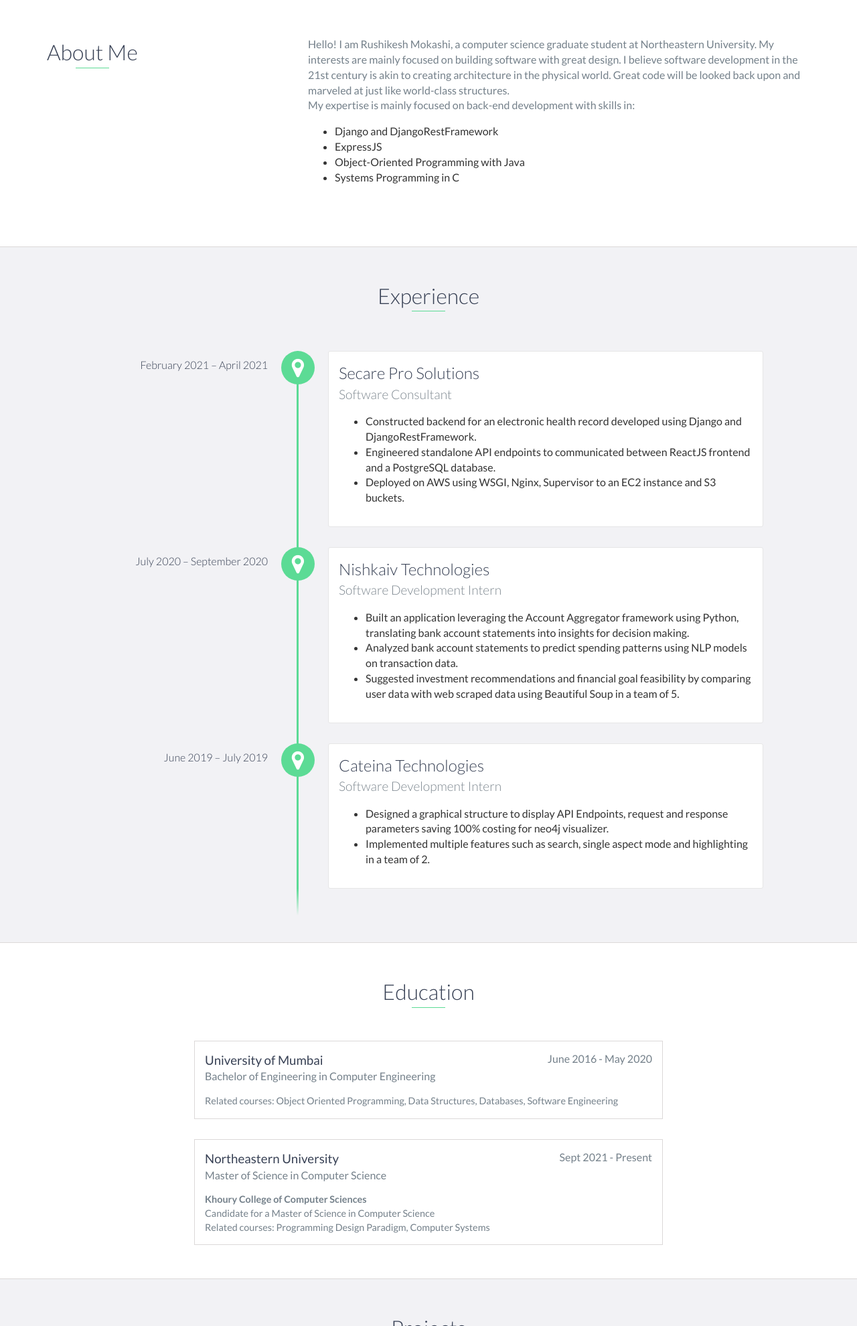
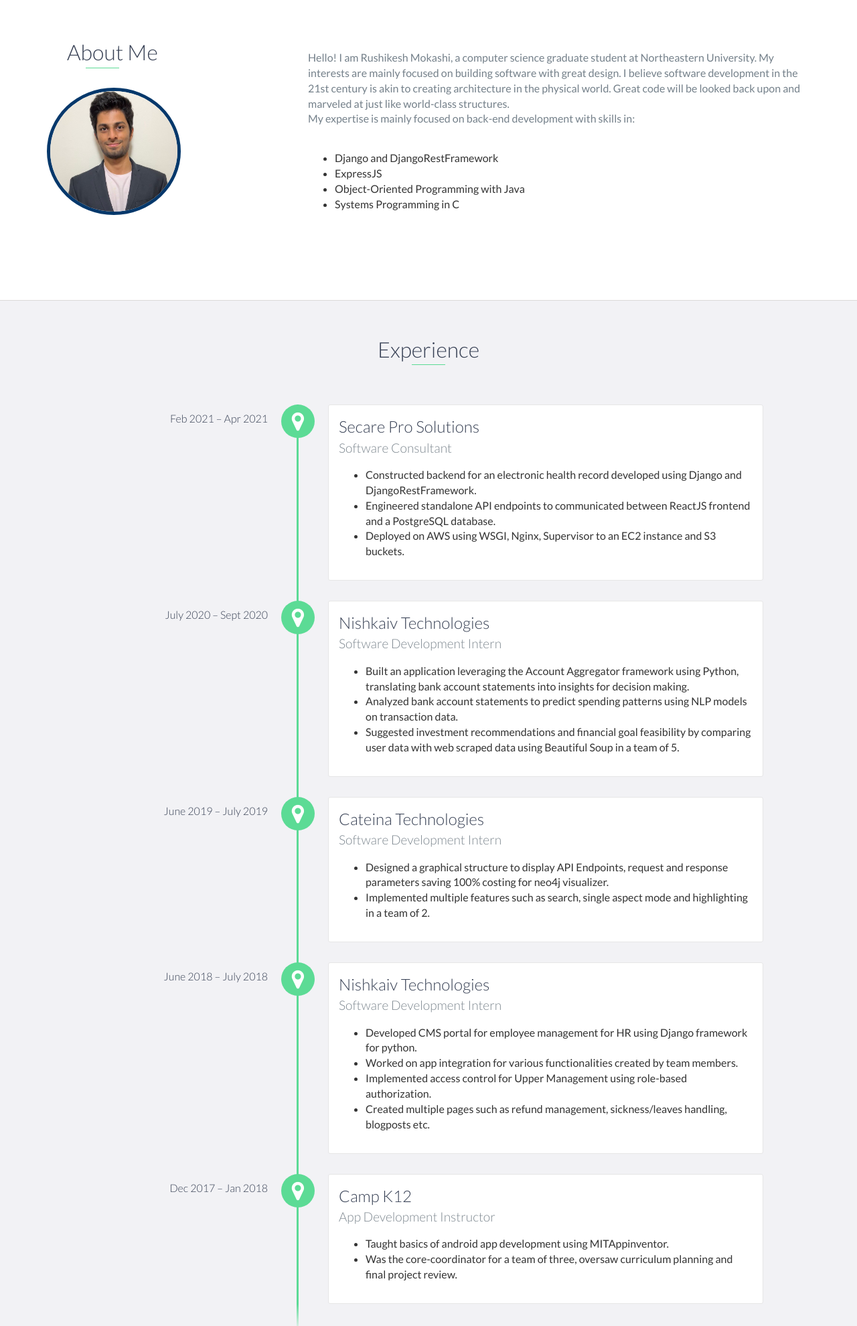
Before and after one commit to rushimok73/mscs_portfolio, a website: page index.html in a window 1280 px wide. Shown: the part 820-2800 px from the top of the page at 67% size. Drawn offline with nearby package versions, Linux system fonts and the light colour scheme.

Commit message:
Touching up

```diff
--- a/index.html
+++ b/index.html
@@ -69,7 +69,8 @@
         <div class="container">
             <div class="row">
                 <div class="col-md-4">
-                    <h2 class="heading">About Me</h2>
+                    <h2 class="heading">About Me</h2><br>
+                    <img src="images/rushikesh.jpeg" alt="Avatar">
                 </div>
                 <div class="col-md-8">
                     <p>
@@ -93,7 +94,7 @@
     <div id="experience" class="background-alt">
         <h2 class="heading">Experience</h2>
         <div id="experience-timeline">
-            <div data-date="February 2021 – April 2021">
+            <div data-date="Feb 2021 – Apr 2021">
                 <h3>Secare Pro Solutions</h3>
                 <h4>Software Consultant</h4>
                 <p>
@@ -105,7 +106,7 @@
                 </p>
             </div>
 
-            <div data-date="July 2020 – September 2020">
+            <div data-date="July 2020 – Sept 2020">
                 <h3>Nishkaiv Technologies</h3>
                 <h4>Software Development Intern</h4>
                 <p>
@@ -127,21 +128,36 @@
                 </ul>
                 </p>
             </div>
+
+            <div data-date="June 2018 – July 2018">
+                <h3>Nishkaiv Technologies</h3>
+                <h4>Software Development Intern</h4>
+                <p>
+                    <ul>
+                        <li>Developed CMS portal for employee management for HR using Django framework for python.</li>
+                        <li>Worked on app integration for various functionalities created by team members.</li>
+                        <li>Implemented access control for Upper Management using role-based authorization.</li>
+                        <li>Created multiple pages such as refund management, sickness/leaves handling, blogposts etc.</li>
+                    </ul>
+                </p>
+            </div>
+
+            <div data-date="Dec 2017 – Jan 2018">
+                <h3>Camp K12</h3>
+                <h4>App Development Instructor</h4>
+                <p>
+                <ul>
+                    <li>Taught basics of android app development using MITAppinventor.</li>
+                    <li>Was the core-coordinator for a team of three, oversaw curriculum planning and final project review.</li>
+                </ul>
+                </p>
+            </div>
         </div>
     </div>
     <!-- End #experience -->
 
     <div id="education">
         <h2 class="heading">Education</h2>
-        <div class="education-block">
-            <h3>University of Mumbai</h3>
-            <span class="education-date">June 2016 - May 2020</span>
-            <h4>Bachelor of Engineering in Computer Engineering</h4>
-            <p>
-                Related courses: Object Oriented Programming, Data Structures, Databases, Software Engineering
-            </p>
-        </div>
-        <!-- End .education-block -->
 
         <div class="education-block">
             <h3>Northeastern University</h3>
@@ -151,6 +167,16 @@
                 <b>Khoury College of Computer Sciences</b><br>
                 Candidate for a Master of Science in Computer Science<br>
                 Related courses: Programming Design Paradigm, Computer Systems
+            </p>
+        </div>
+        <!-- End .education-block -->
+
+        <div class="education-block">
+            <h3>University of Mumbai</h3>
+            <span class="education-date">June 2016 - May 2020</span>
+            <h4>Bachelor of Engineering in Computer Engineering</h4>
+            <p>
+                Related courses: Object Oriented Programming, Data Structures, Databases, Software Engineering
             </p>
         </div>
         <!-- End .education-block -->
@@ -214,7 +240,7 @@
 
                 <div class="project shadow-large">
                     <div class="project-image">
-                        <img src="images/project.jpg" />
+                        <img src="images/project.jpg"/>
                     </div>
                     <!-- End .project-image -->
                     <div class="project-info">
--- a/scss/styles.scss
+++ b/scss/styles.scss
@@ -452,12 +452,22 @@ footer {
     border-bottom: 1px solid $border;
 
     h2 {
+        padding-left: 30px;
         color: $heading;
     }
 
     p {
+        padding: 20px 0px;
         color: $text;
         margin: 0;
+    }
+
+    img {
+      //position: relative;
+      width: 200px;
+      height: 190px;
+      border-radius: 50%;
+      border: 5px solid #05386b;
     }
 }
 
```
Also changed, not shown: css/styles.css, images/rushikesh.jpeg (added).
